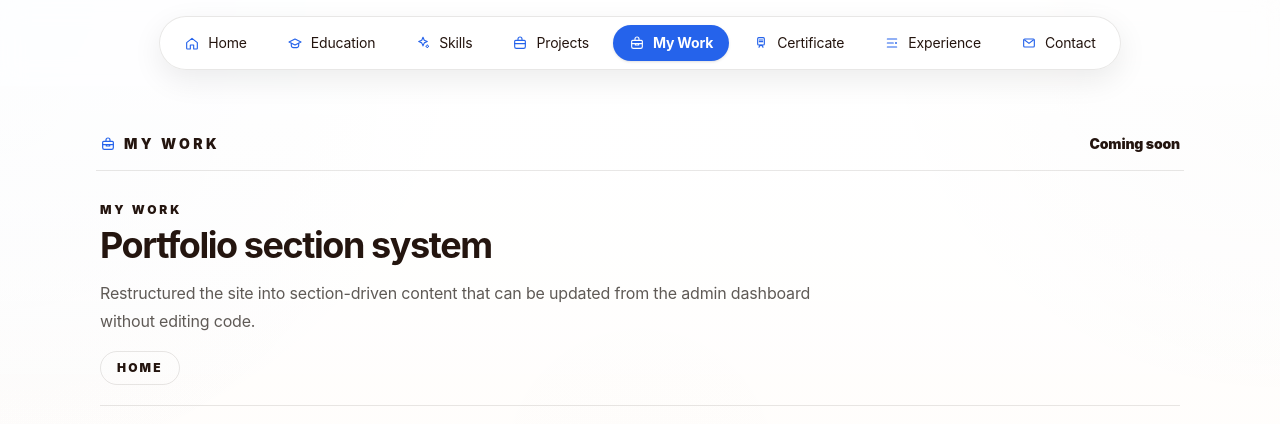
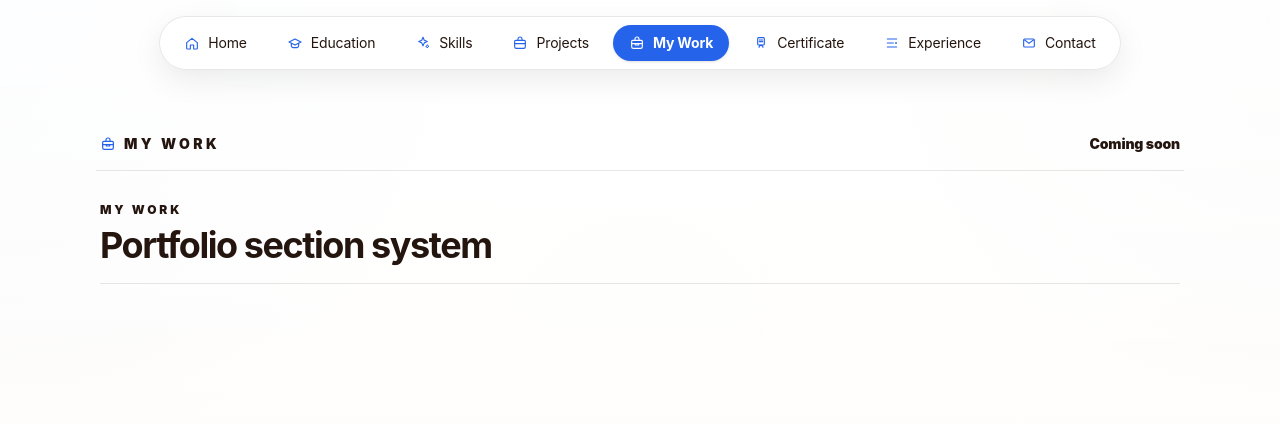
Before and after one commit to YojitSiddhant/siddhantyojitportfolio, a Next.js app: page /my-work in a window 1280 px wide. Shown: the top 424 px of the page. Built offline with nearby package versions, Linux system fonts and the light colour scheme.

Commit message:
Remove leftover work and experience content

```diff
--- a/app/my-work/page.tsx
+++ b/app/my-work/page.tsx
@@ -60,7 +60,7 @@ export default function MyWorkPage() {
                   </div>
                 </div>
 
-                <p className="max-w-3xl text-base leading-7 text-[var(--muted)]">{item.summary}</p>
+                {item.summary ? <p className="max-w-3xl text-base leading-7 text-[var(--muted)]">{item.summary}</p> : null}
 
                 {Array.isArray(item.screenshots) && item.screenshots.length > 0 ? (
                   <div className="grid gap-3 sm:grid-cols-2">
--- a/data/experience.ts
+++ b/data/experience.ts
@@ -5,7 +5,7 @@ export const experience = [
     duration: "Jan 2026 - Present",
     description:
       "Develop responsive, client-facing websites and UI flows from business requirements.\nImprove page structure and navigation clarity for better usability.\nWork with manual testing, UI testing, test-case design, and defect reporting.",
-    technologies: ["React", "Next.js", "Testing", "UI Development"],
+    technologies: [],
     logo: "/company-logos/techvanta-logo-v3.jpeg",
     order: 1,
   },
--- a/data/work.ts
+++ b/data/work.ts
@@ -1,10 +1,9 @@
 export const workItems = [
   {
     title: "Portfolio section system",
-    summary:
-      "Restructured the site into section-driven content that can be updated from the admin dashboard without editing code.",
+    summary: "",
     screenshots: [],
-    links: [{ label: "Home", url: "/" }],
+    links: [],
     order: 1,
   },
 ];
```
